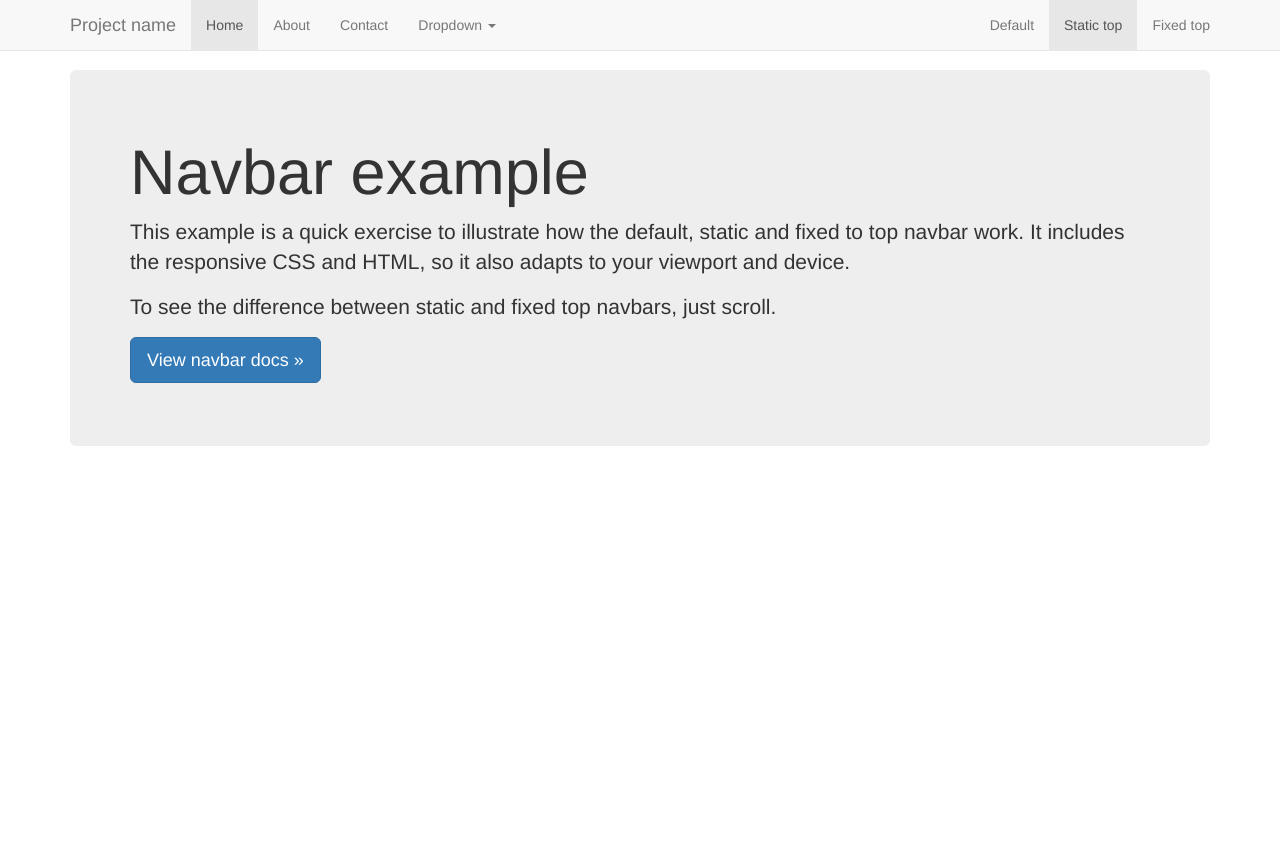
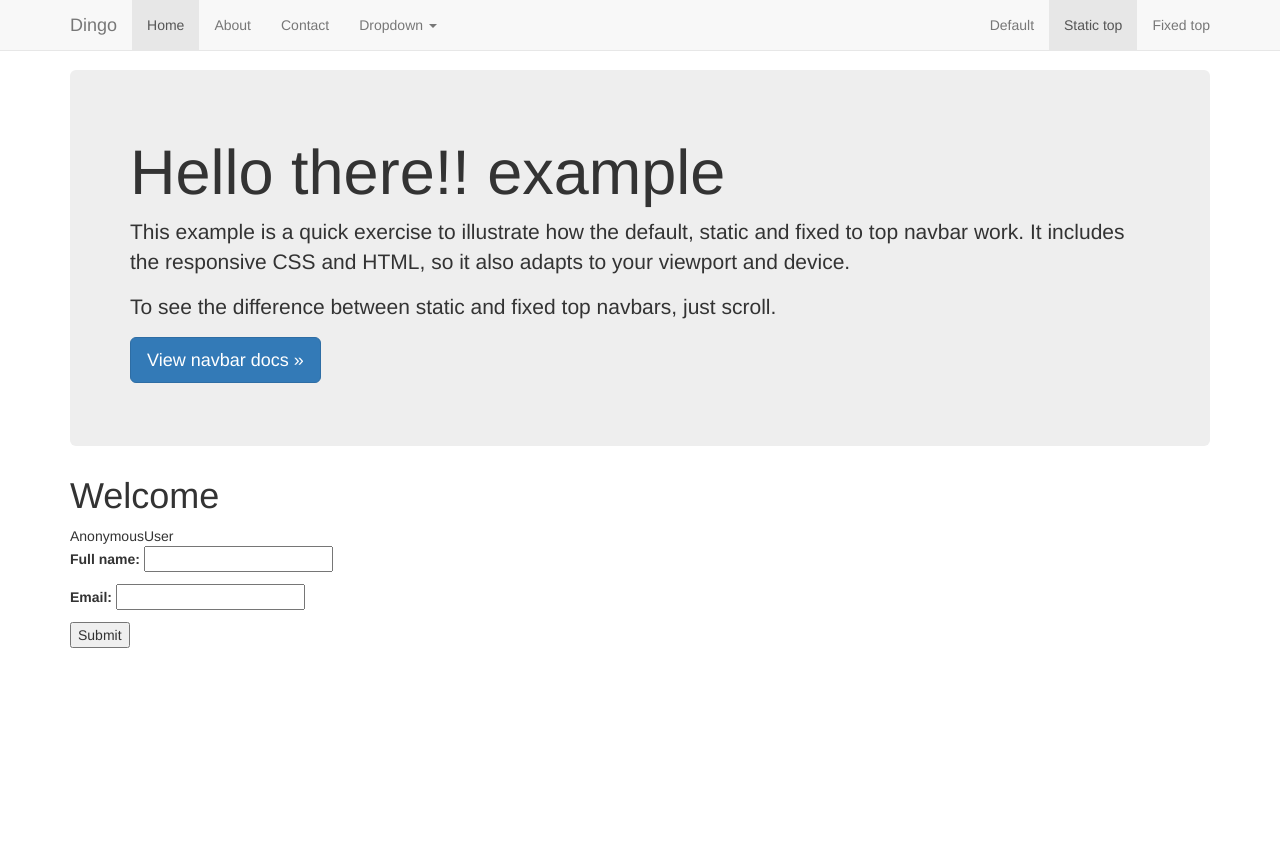
Before and after one commit to hardikzurdo/newsletter, a Django app: page / in a window 1280 px wide. Shown: the top 847 px of the page. Run offline with Django 3.2, Linux system fonts and the light colour scheme; some libraries are stand-ins or nearby versions.

Commit message:
template inharitance

```diff
--- a/newsletter/templates/base.html
+++ b/newsletter/templates/base.html
@@ -11,95 +11,26 @@
     <meta name="author" content="">
     <link rel="icon" href="../../favicon.ico">
 
-    <title>Static Top Navbar Example for Bootstrap</title>
+    <title>{% block head_title %}{% endblock %}MVP Landing</title>
 
-    <!-- Bootstrap core CSS -->
-  <!--   <link href="../../dist/css/bootstrap.min.css" rel="stylesheet"> -->
-  <link href="{% static 'css/bootstrap.min.css' %}" rel="stylesheet">
-    <!-- <img src="{% static "my_app/example.jpg" %}" alt="My image"/> -->
-
-    <!-- IE10 viewport hack for Surface/desktop Windows 8 bug -->
-    <link href="../../assets/css/ie10-viewport-bug-workaround.css" rel="stylesheet">
-
-    <!-- Custom styles for this template -->
-    <!-- <link href="navbar-static-top.css" rel="stylesheet"> -->
-    <link href="{% static 'css/navbar-static-top.css' %}" rel="stylesheet">
-    <!-- Just for debugging purposes. Don't actually copy these 2 lines! -->
-    <!--[if lt IE 9]><script src="../../assets/js/ie8-responsive-file-warning.js"></script><![endif]-->
-    <!-- <script src="../../assets/js/ie-emulation-modes-warning.js"></script> -->
-
-    <!-- HTML5 shim and Respond.js for IE8 support of HTML5 elements and media queries -->
-    <!--[if lt IE 9]>
-      <script src="https://oss.maxcdn.com/html5shiv/3.7.3/html5shiv.min.js"></script>
-      <script src="https://oss.maxcdn.com/respond/1.4.2/respond.min.js"></script>
-    <![endif]-->
-
+    {% include "head_css.html" %}
   </head>
 
   <body>
 
-    <!-- Static navbar -->
-    <nav class="navbar navbar-default navbar-static-top">
-      <div class="container">
-        <div class="navbar-header">
-          <button type="button" class="navbar-toggle collapsed" data-toggle="collapse" data-target="#navbar" aria-expanded="false" aria-controls="navbar">
-            <span class="sr-only">Toggle navigation</span>
-            <span class="icon-bar"></span>
-            <span class="icon-bar"></span>
-            <span class="icon-bar"></span>
-          </button>
-          <a class="navbar-brand" href="#">Project name</a>
-        </div>
-        <div id="navbar" class="navbar-collapse collapse">
-          <ul class="nav navbar-nav">
-            <li class="active"><a href="#">Home</a></li>
-            <li><a href="#about">About</a></li>
-            <li><a href="#contact">Contact</a></li>
-            <li class="dropdown">
-              <a href="#" class="dropdown-toggle" data-toggle="dropdown" role="button" aria-haspopup="true" aria-expanded="false">Dropdown <span class="caret"></span></a>
-              <ul class="dropdown-menu">
-                <li><a href="#">Action</a></li>
-                <li><a href="#">Another action</a></li>
-                <li><a href="#">Something else here</a></li>
-                <li role="separator" class="divider"></li>
-                <li class="dropdown-header">Nav header</li>
-                <li><a href="#">Separated link</a></li>
-                <li><a href="#">One more separated link</a></li>
-              </ul>
-            </li>
-          </ul>
-          <ul class="nav navbar-nav navbar-right">
-            <li><a href="../navbar/">Default</a></li>
-            <li class="active"><a href="./">Static top <span class="sr-only">(current)</span></a></li>
-            <li><a href="../navbar-fixed-top/">Fixed top</a></li>
-          </ul>
-        </div><!--/.nav-collapse -->
-      </div>
-    </nav>
+
+  {% include "navbar.html" %}
+
+    <div class="container">
+    {% block jumbotron %}
+
+    {% endblock %}
+    {% block content %}
+
+    {% endblock %}
 
 
-    <div class="container">
-
-      <!-- Main component for a primary marketing message or call to action -->
-      <div class="jumbotron">
-        <h1>Navbar example</h1>
-        <p>This example is a quick exercise to illustrate how the default, static and fixed to top navbar work. It includes the responsive CSS and HTML, so it also adapts to your viewport and device.</p>
-        <p>To see the difference between static and fixed top navbars, just scroll.</p>
-        <p>
-          <a class="btn btn-lg btn-primary" href="../../components/#navbar" role="button">View navbar docs &raquo;</a>
-        </p>
-      </div>
-
     </div> <!-- /container -->
-
-
-    <!-- Bootstrap core JavaScript
-    ================================================== -->
-    <!-- Placed at the end of the document so the pages load faster -->
-    <script src="https://ajax.googleapis.com/ajax/libs/jquery/1.12.4/jquery.min.js"></script>
-    <script>window.jQuery || document.write('<script src="../../assets/js/vendor/jquery.min.js"><\/script>')</script>
-    <script src="{% static 'js/bootstrap.min.js'%}"></script>
-    <!-- IE10 viewport hack for Surface/desktop Windows 8 bug -->
-    <script src="{% static 'js/ie10-viewport-bug-workaround.js' %}"></script>
+    {% include "javascript.html" %}
   </body>
 </html>
--- /dev/null
+++ b/newsletter/templates/head_css.html
@@ -0,0 +1,16 @@
+<!-- {% load static %}
+ -->
+<!-- Bootstrap core CSS -->
+  <!--   <link href="../../dist/css/bootstrap.min.css" rel="stylesheet"> -->
+  <link href="{% static 'css/bootstrap.min.css' %}" rel="stylesheet">
+    <!-- <img src="{% static "my_app/example.jpg" %}" alt="My image"/> -->
+
+    <!-- IE10 viewport hack for Surface/desktop Windows 8 bug -->
+    <link href="../../assets/css/ie10-viewport-bug-workaround.css" rel="stylesheet">
+
+    <!-- Custom styles for this template -->
+    <!-- <link href="navbar-static-top.css" rel="stylesheet"> -->
+    <link href="{% static 'css/navbar-static-top.css' %}" rel="stylesheet">
+    <!-- Just for debugging purposes. Don't actually copy these 2 lines! -->
+    <!--[if lt IE 9]><script src="../../assets/js/ie8-responsive-file-warning.js"></script><![endif]-->
+    <!-- <script src="../../assets/js/ie-emulation-modes-warning.js"></script> -->
--- a/newsletter/templates/home.html
+++ b/newsletter/templates/home.html
@@ -1 +1,28 @@
+
+	{% extends "base.html" %}
+	{% load static %}
+	{% block head_title %}Welcome |{% endblock %}
+	{% block jumbotron %}
+	<div class="jumbotron">
+
+        <h1>Hello there!! example</h1>
+        <p>This example is a quick exercise to illustrate how the default, static and fixed to top navbar work. It includes the responsive CSS and HTML, so it also adapts to your viewport and device.</p>
+        <p>To see the difference between static and fixed top navbars, just scroll.</p>
+        <p>
+          <a class="btn btn-lg btn-primary" href="../../components/#navbar" role="button">View navbar docs &raquo;</a>
+        </p>
+
+      </div>
+	{% endblock %}
+
+{% block content %}
 <h1>{{title}}</h1>
+
+{{ user }}
+
+<form method="POST" action="">{% csrf_token %}
+
+	{{form.as_p}}
+	<input type="submit" value="Submit">
+</form>
+{% endblock %}
--- /dev/null
+++ b/newsletter/templates/javascript.html
@@ -0,0 +1,10 @@
+
+{% load static %}
+    <!-- Bootstrap core JavaScript
+    ================================================== -->
+    <!-- Placed at the end of the document so the pages load faster -->
+    <script src="https://ajax.googleapis.com/ajax/libs/jquery/1.12.4/jquery.min.js"></script>
+    <script>window.jQuery || document.write('<script src="../../assets/js/vendor/jquery.min.js"><\/script>')</script>
+    <script src="{% static 'js/bootstrap.min.js'%}"></script>
+    <!-- IE10 viewport hack for Surface/desktop Windows 8 bug -->
+    <script src="{% static 'js/ie10-viewport-bug-workaround.js' %}"></script>
--- /dev/null
+++ b/newsletter/templates/navbar.html
@@ -0,0 +1,38 @@
+<!-- Static navbar -->
+    <nav class="navbar navbar-default navbar-static-top">
+      <div class="container">
+        <div class="navbar-header">
+          <button type="button" class="navbar-toggle collapsed" data-toggle="collapse" data-target="#navbar" aria-expanded="false" aria-controls="navbar">
+            <span class="sr-only">Toggle navigation</span>
+            <span class="icon-bar"></span>
+            <span class="icon-bar"></span>
+            <span class="icon-bar"></span>
+          </button>
+          <a class="navbar-brand" href="#">Dingo</a>
+        </div>
+        <div id="navbar" class="navbar-collapse collapse">
+          <ul class="nav navbar-nav">
+            <li class="active"><a href="#">Home</a></li>
+            <li><a href="#about">About</a></li>
+            <li><a href="#contact">Contact</a></li>
+            <li class="dropdown">
+              <a href="#" class="dropdown-toggle" data-toggle="dropdown" role="button" aria-haspopup="true" aria-expanded="false">Dropdown <span class="caret"></span></a>
+              <ul class="dropdown-menu">
+                <li><a href="#">Action</a></li>
+                <li><a href="#">Another action</a></li>
+                <li><a href="#">Something else here</a></li>
+                <li role="separator" class="divider"></li>
+                <li class="dropdown-header">Nav header</li>
+                <li><a href="#">Separated link</a></li>
+                <li><a href="#">One more separated link</a></li>
+              </ul>
+            </li>
+          </ul>
+          <ul class="nav navbar-nav navbar-right">
+            <li><a href="../navbar/">Default</a></li>
+            <li class="active"><a href="./">Static top <span class="sr-only">(current)</span></a></li>
+            <li><a href="../navbar-fixed-top/">Fixed top</a></li>
+          </ul>
+        </div><!--/.nav-collapse -->
+      </div>
+    </nav>
--- a/newsletter/views.py
+++ b/newsletter/views.py
@@ -20,7 +20,7 @@ def home(request):
 		"title": "Thank you"
 		}
 
-	return render(request,"base.html", context)
+	return render(request,"home.html", context)
 
 def contact(request):
 	form = ContactForm(request.POST or None)
```
